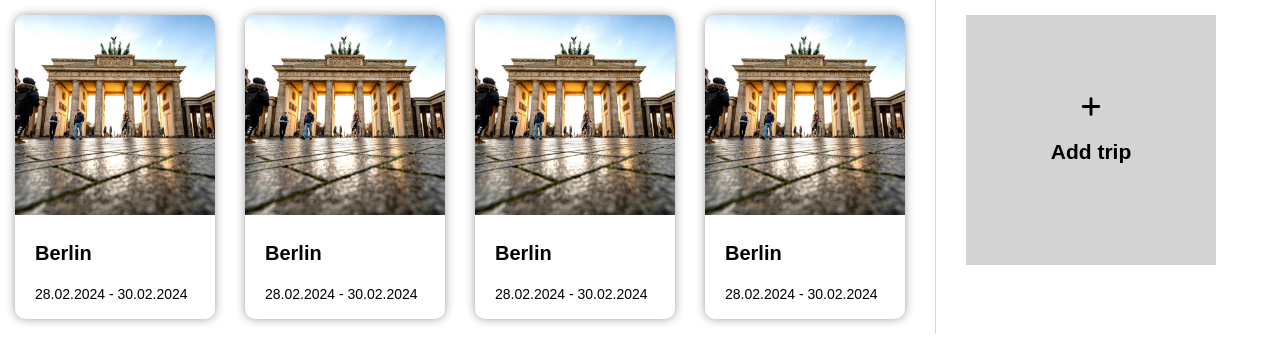
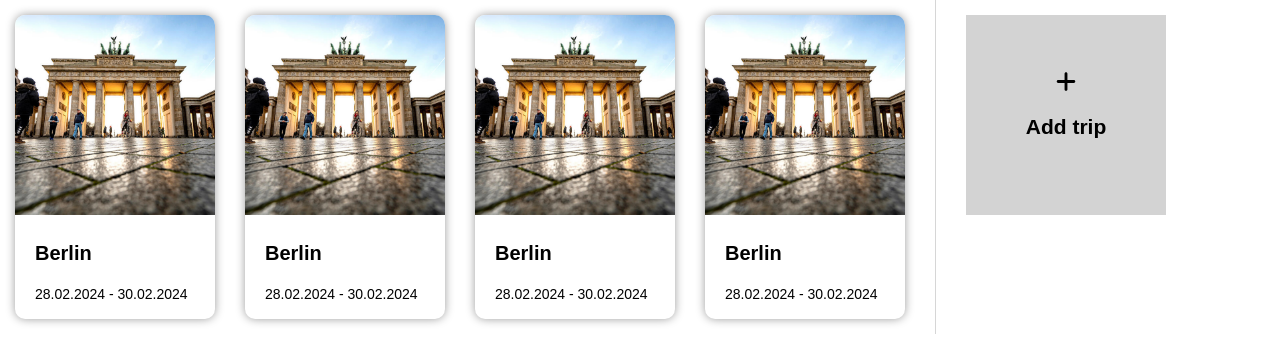
Before and after one commit to Xxandder/weather-app, a React (Vite) app in the folder weather-app/: page / in a window 1280 px wide. Shown: the top 362 px of the page. Built offline with nearby package versions, Linux system fonts and the light colour scheme.

Commit message:
* set new width of trip blocks

```diff
--- a/weather-app/src/assets/css/styles.scss
+++ b/weather-app/src/assets/css/styles.scss
@@ -10,7 +10,7 @@
     margin: 0;
     overflow-x: hidden;
     font-size: 14px;
-    font-family: Montserrat, Arial, sans-serif;
+    font-family: Arial, Helvetica, sans-serif;
     line-height: 1.5;
   }
 
--- a/weather-app/src/components/trips/add-trip-button/styles.module.scss
+++ b/weather-app/src/components/trips/add-trip-button/styles.module.scss
@@ -3,8 +3,8 @@
     flex-direction: column;
     align-items: center;
     justify-content: center;
-    min-width: 250px;
-    height: 250px;
+    min-width: 200px;
+    height: 200px;
     margin-top: 15px;
     background-color: rgb(211, 211, 211);
 }
```
